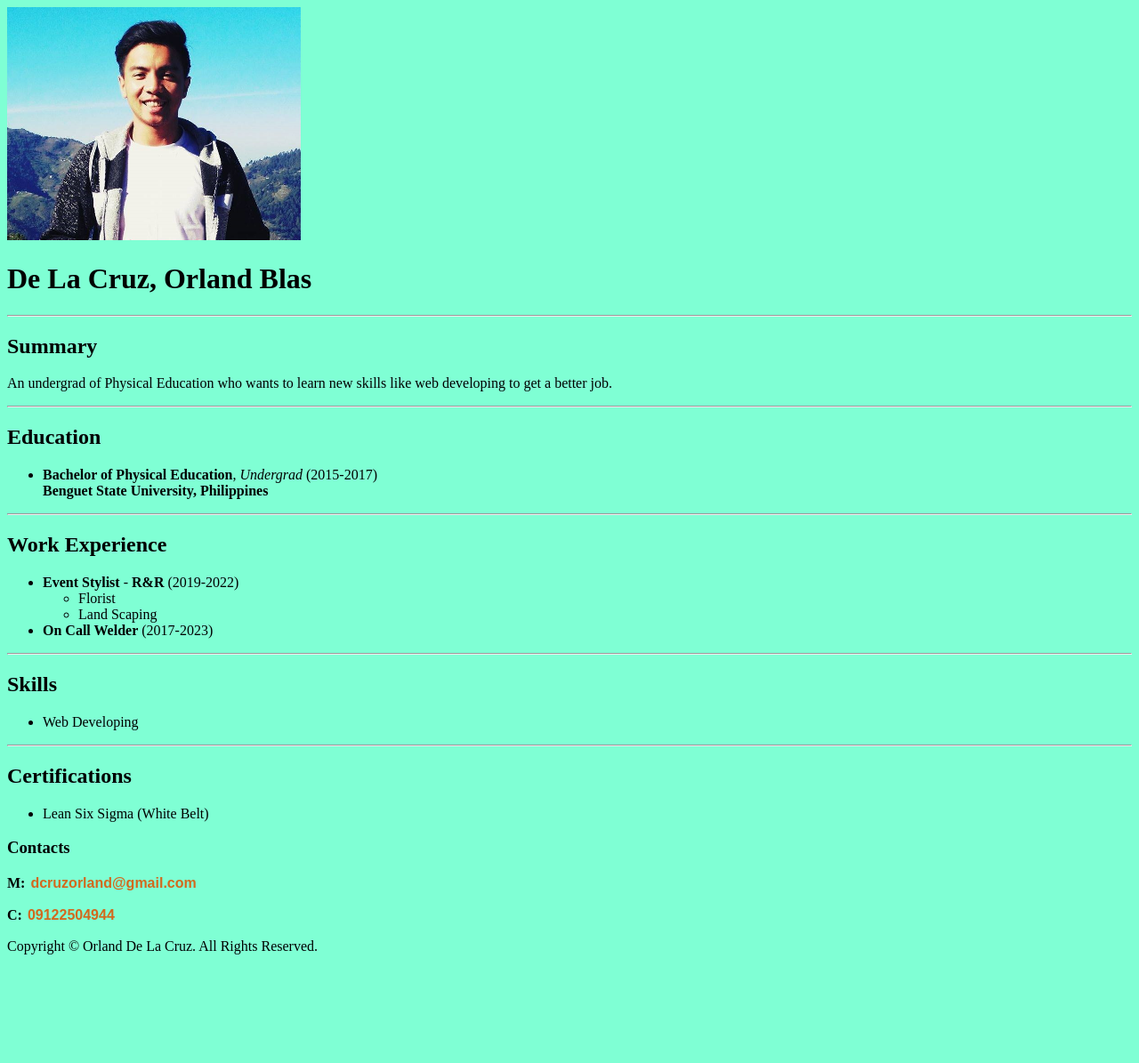
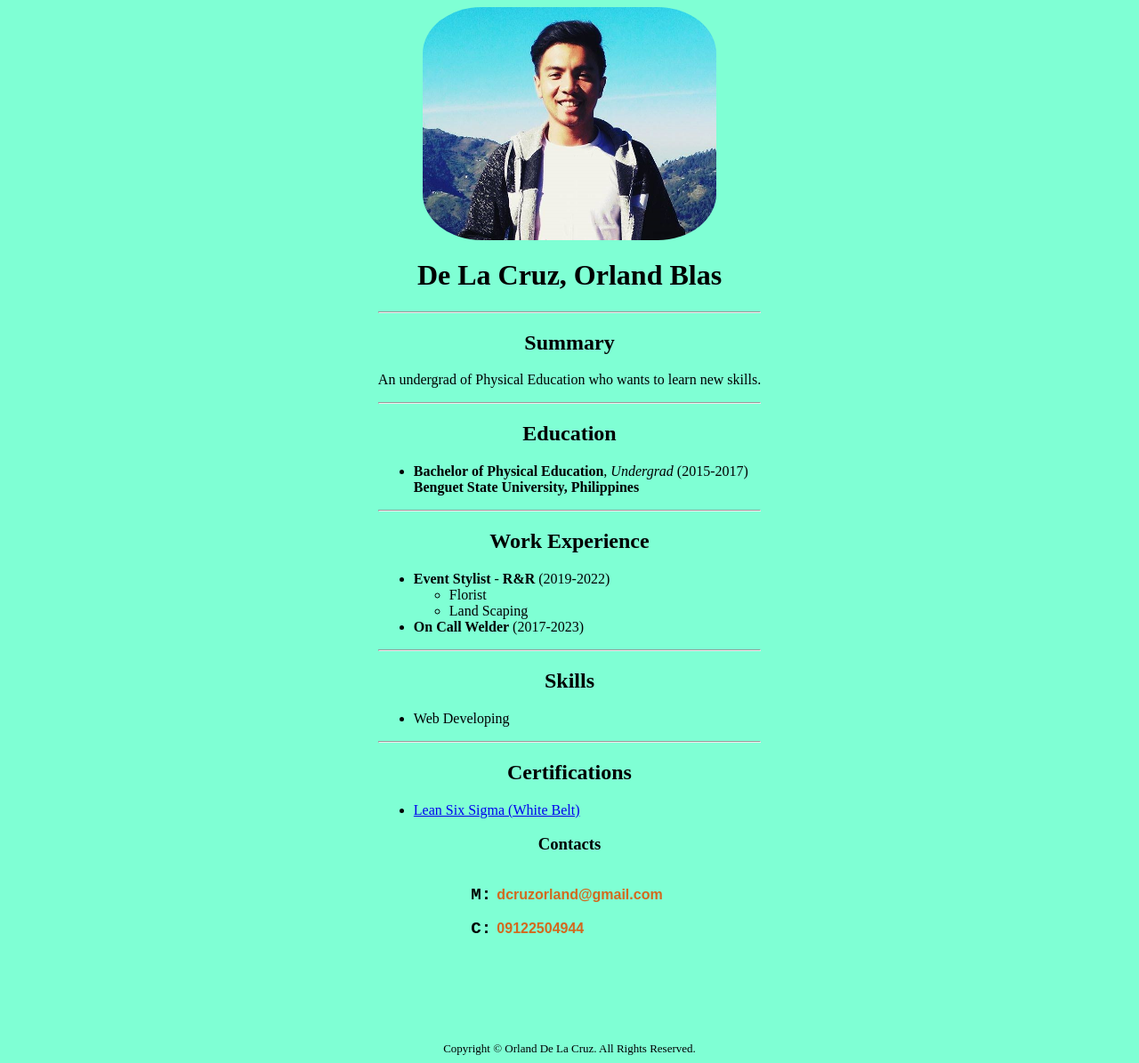
Before and after one commit to madden0999/html.portfolio, a plain HTML site: page index.html in a window 1280 px wide. Shown: the whole page at 89% size. Before the commit the page ends 1081 px from the top, so only its background shows below. Drawn offline with Linux system fonts and the light colour scheme.

Commit message:
update
slight changes

```diff
--- a/index.html
+++ b/index.html
@@ -8,13 +8,12 @@
   </head>
   <body>
     <div class="main">
-      <img src="./assets/orlando.png" width="330" alt="" />
+      <img src="./assets/orlando.png" width="330" alt="" class="center" />
       <h1>De La Cruz, Orland Blas</h1>
       <hr />
       <h2>Summary</h2>
         <p>
-      An undergrad of Physical Education who wants to learn new skills like web
-      developing to get a better job. <br />
+      An undergrad of Physical Education who wants to learn new skills. <br />
         </p>
       <hr />
       <h2>Education</h2>
@@ -22,7 +21,7 @@
         <li>
           <b>Bachelor of Physical Education</b>,
           <i>Undergrad</i> (2015-2017)<br />
-           <b>Benguet State University, Philippines</b>
+           <span><b> Benguet State University, Philippines</b></span>
          </li>
        </ul>
        <hr />
@@ -45,23 +44,26 @@
       <hr />
       <h2>Certifications</h2>
       <ul>
-       <li>Lean Six Sigma (White Belt)</li>
+        <li><a href="./pdf cert/certificate-of-completion-for-lean-six-sigma-white-belt-certification-program.pdf">Lean Six Sigma (White Belt)</a></li>
       </ul>
 
-     <h3>Contacts</h3>
+     <div class="contacts"><h3>Contacts</h3>
 
+        <div class="message">
           <p>
-       <b>M:</b
+            <b class="bold">M:</b
             ><button>
               <a href="mailto:dcruzorland@gmail.com"><b>dcruzorland@gmail.com</b></a>
             </button>
           </p>
           <p>
-       <b>C:</b
+            <b class="bold">C:</b
             ><button>
               <a href="tel:09122504944"><b>09122504944</b></a>
             </button>
           </p>
+        </div>
+    </div>
      <footer>Copyright © Orland De La Cruz. All Rights Reserved.</footer>
     </div>
 </body>
--- a/style/style.css
+++ b/style/style.css
@@ -1,11 +1,27 @@
 body {
+    display: flex;
+    flex-direction: row;
     background-color: aquamarine;
+    justify-content: center;
+    list-style-position: outside;
+}
+.center {
+  display: block;
+  margin-left: auto;
+  margin-right: auto;
+  border-radius: 20%;
+
+}
+
+h1, h2, h3 {
+    text-align: center;
 }
 button > a {
     text-decoration: none;
     border-radius: 5px;
     color: chocolate;
     font-size: 1rem;
+
 
 }
 button {
@@ -14,3 +30,20 @@ button {
 
 
 }
+footer {
+    padding-top: 100px;
+    text-align: center;
+    font-size: small;
+}
+.contacts {
+    text-align: center;
+
+}
+.message {
+    display: inline-block;
+    text-align: left;
+}
+.contacts > .message > p > .bold{
+    font-family: monospace;
+    font-size: 1.2rem;
+}
```
Also changed, not shown: 1 other file. Lines whose indentation alone changed are shown as unchanged.
